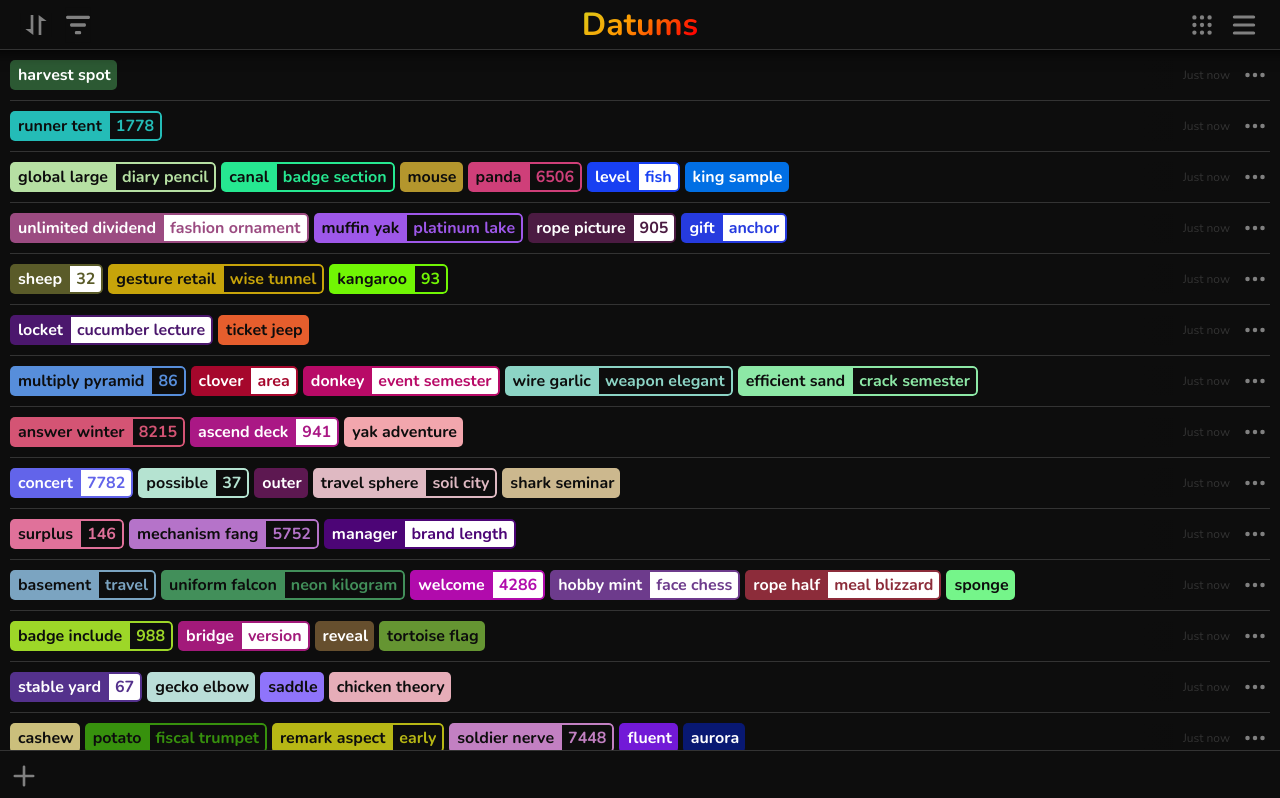
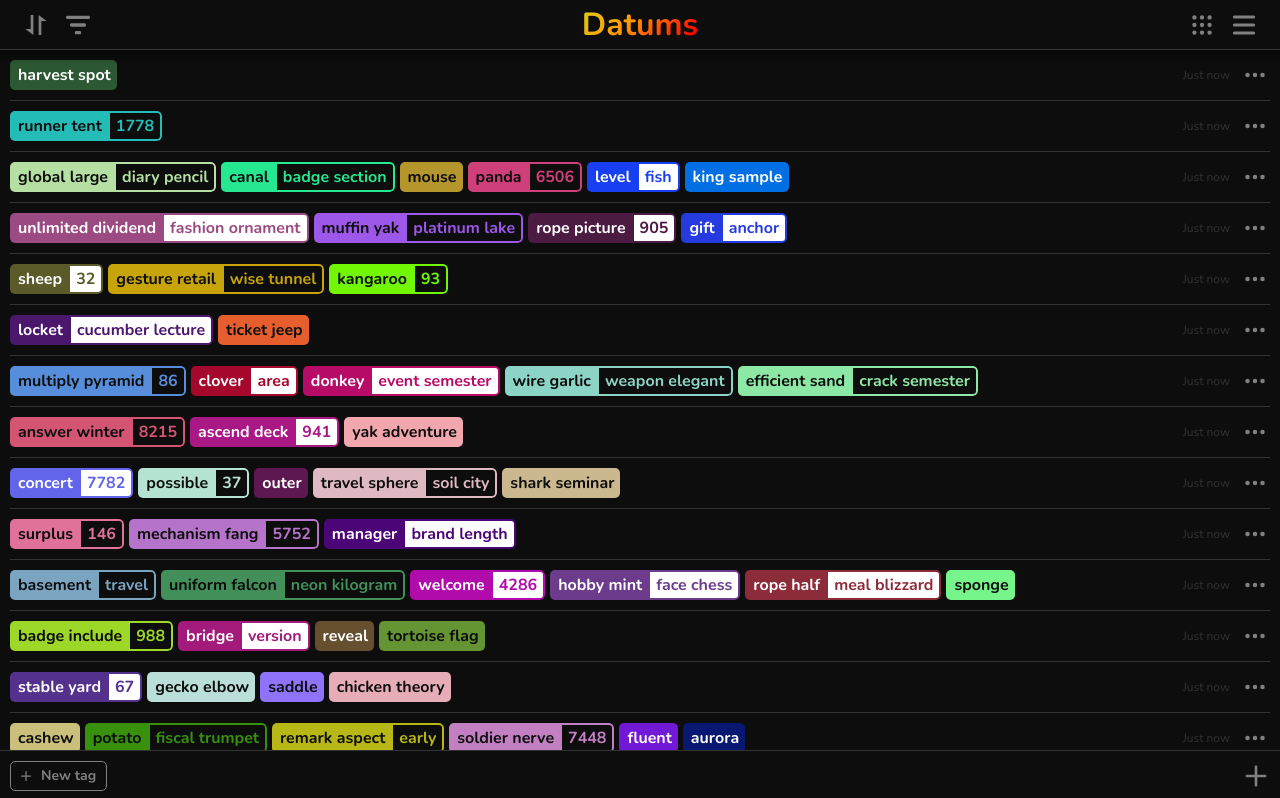
Before and after one commit to homaroco/datums, a Next.js app: page / in a window 1280 px wide. Shown: the top 798 px of the page. Built offline with nearby package versions, Linux system fonts and the light colour scheme.

Commit message:
Add NewTagButton, begin work on NewTagInput

```diff
--- a/components/datum-bar.js
+++ b/components/datum-bar.js
@@ -9,6 +9,52 @@ const InputBar = styled(Box)`
 	height: 50px;
 	border-top: 1px solid hsl(0, 0%, 20%);
 	justify-content: space-between;
+`
+
+const TagInputButton = styled.button`
+	display: inline-flex;
+	position: relative;
+	align-items: center;
+	justify-content: center;
+	border: 1px solid grey;
+	height: 30px;
+	border-radius: 5px;
+	margin-left: 10px;
+	color: grey;
+	font-family: Nunito;
+	font-weight: 700;
+	font-size: 14px;
+	padding-right: 10px;
+	padding-left: 5px;
+	white-space: nowrap;
+	&:hover {
+		border-color: white;
+		color: white;
+	}
+`
+
+const TagInputButtonIcon = styled(AddDatumButtonIcon)`
+	/* padding: 10px; */
+	width: 20px;
+	height: 20px;
+	margin-right: 5px;
+`
+
+const TagInput = styled.input`
+	border: 1px solid grey;
+	height: 30px;
+	border-radius: 5px;
+	margin-left: 10px;
+	color: white;
+	font-family: Nunito;
+	font-weight: 700;
+	font-size: 16px;
+	&:hover {
+		border-color: white;
+	}
+	&:active {
+		border-color: white;
+	}
 `
 
 const AddDatumButton = styled.button`
@@ -23,6 +69,10 @@ const AddDatumButton = styled.button`
 export default function DatumBar() {
 	return (
 		<InputBar>
+			<TagInputButton>
+				<TagInputButtonIcon />
+				New tag
+			</TagInputButton>
 			<AddDatumButton>
 				<AddDatumButtonIcon />
 			</AddDatumButton>
--- a/styles/globals.css
+++ b/styles/globals.css
@@ -3,6 +3,11 @@
   margin: 0;
   box-sizing: border-box;
   background-color: #0d0d0d;
+  -webkit-tap-highlight-color: rgba(0, 0, 0, 0);
+}
+
+*:focus {
+  outline: none;
 }
 
 /* a {
```
